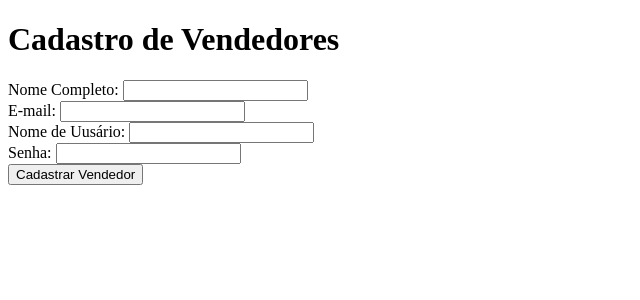
After one commit to bruninhaltorres/BestPy_luiza_code, a Django app: page /add_user/ in a window 1280 px wide. The commit adds this page. Shown: the top 300 px of the page, without its empty margins (0-640 px from the left). Run offline with Django 3.2, Linux system fonts and the light colour scheme.

Commit message:
Inserção de cadastro de vendedor e cadastro de produto

```diff
--- a/marketplace/app/forms.py
+++ b/marketplace/app/forms.py
@@ -1,4 +1,5 @@
 from django import forms
+from .models import Produtos, Vendedor
 
 class Product_Form(forms.Form):
     nome_produto = forms.CharField(max_length=100,
@@ -13,3 +14,11 @@ class Product_Form(forms.Form):
     preco = forms.FloatField(widget=forms.TextInput(
         attrs={'class':'form-control',
         'placeholder':'Valor do produto'}))
+
+class Produto_Form(forms.Form):
+    model = Produtos
+    fields = ('nome_produto','qtd_estoque','preco', 'ativo')
+
+class Vendedor_Form(forms.Form):
+    model = Vendedor
+    fields = ('nome_vendedor','email_vendedor','login_vendedor', 'senha_vendedor')
--- /dev/null
+++ b/marketplace/app/templates/app/add_user.html
@@ -0,0 +1,34 @@
+<!DOCTYPE html>
+<html lang="en">
+<head>
+    <meta charset="UTF-8">
+    <meta name="viewport" content="width=device-width, initial-scale=1.0">
+    <title>Cadastro de Vendedores</title>
+</head>
+<body>
+    <form method="POST">
+        {% csrf_token %}
+        <h1>Cadastro de Vendedores</h1>
+        <div class="form-group">
+            <label>Nome Completo:</label>
+            <input type="text" class="form-control" placeholder="" name="nome_vendedor">
+        </div>
+
+        <div class="form-group">
+            <label>E-mail:</label>
+            <input type="text" class="form-control" placeholder="" name="email_vendedor">
+        </div>
+
+        <div class="form-group">
+            <label>Nome de Uusário:</label>
+            <input type="text" class="form-control" placeholder="" name="login_vendedor">
+        </div>
+
+        <div class="form-group">
+            <label>Senha:</label>
+            <input type="password" class="form-control" placeholder="" name="senha_vendedor">
+        </div>
+        <input type="submit" value="Cadastrar Vendedor">
+    </form>
+</body>
+</html>
--- a/marketplace/app/templates/app/index.html
+++ b/marketplace/app/templates/app/index.html
@@ -3,10 +3,11 @@
 <head>
     <meta charset="UTF-8">
     <meta name="viewport" content="width=device-width, initial-scale=1.0">
-    <title>Document</title>
+    <title>BestPy</title>
 </head>
 <body>
-    <h1>LOGADO</h1>
+    <h1>Bem-vinda!</h1>
+    <a href="/add_product/">Cadastrar Novos Produtos</a>
     <a href="/logout/">Sair</a>
 </body>
 </html>
--- a/marketplace/app/templates/app/login.html
+++ b/marketplace/app/templates/app/login.html
@@ -3,7 +3,7 @@
 
 <head>
     <meta charset="utf-8">
-    <title>Market Place</title>
+    <title>Marketplace</title>
 </head>
 
 <body>
@@ -32,6 +32,7 @@
                             </div>
                         {% endfor %}
                         <button type="submit/" class="btn btn-green">Login</button>
+                        <a href="/add_user/">Cadastre-se</a>
                     </div>
                 </form>
             </div>
--- a/marketplace/app/views.py
+++ b/marketplace/app/views.py
@@ -1,5 +1,5 @@
 from django.shortcuts import render, redirect
-from .forms import Product_Form
+from .forms import Product_Form, Produto_Form, Vendedor_Form
 from .models import Produtos
 from django.views.decorators.http import require_POST
 from django.contrib.auth import authenticate, login, logout
@@ -10,16 +10,36 @@ from django.contrib.auth.decorators import login_required
 
 @login_required(login_url='/login/')
 def index(request):
-    my_item = Produtos.objects.order_by('id_produto')
-    form = Product_Form()
+    Produto = Produtos.objects.order_by('id_produto')
     context = {
-        'my_item':my_item,
-        'form': form
+        'Produtos':Produto,
     }
     return render(request,'app/index.html',context)
 
 def login_user(request):
     return render(request, 'login.html')
+
+def add_product(request):
+    if request.method == 'POST':
+        form = Produto_Form()
+        if form.is_valid():
+            produto = form.save(commit=False)
+            produto.save()
+            return redirect('/')
+    else:
+        form = Produto_Form()
+        return render(request,'app/add_product.html', {'form': form})
+
+def add_user(request):
+    if request.method == 'POST':
+        form = Vendedor_Form()
+        if form.is_valid():
+            vendedor = form.save(commit=False)
+            vendedor.save()
+            return redirect('/')
+    else:
+        form = Vendedor_Form()
+        return render(request,'app/add_user.html', {'form': form})
 
 @csrf_protect
 @require_POST
--- a/marketplace/marketplace/urls.py
+++ b/marketplace/marketplace/urls.py
@@ -19,9 +19,11 @@ from app import views
 
 urlpatterns = [
     path('admin/', admin.site.urls),
-    path('cadastro_produto/', include('app.urls')),
+    #path('cadastro_produto/', include('app.urls')),
     path('login/', views.login_user),
     path('login/submit/', views.submit_login),
     path('', views.index),
-    path('logout/', views.logout_user)
+    path('logout/', views.logout_user),
+    path('add_product/', views.add_product, name='add_product'),
+    path('add_user/', views.add_user, name='add_user'),
 ]
```
Also changed, not shown: marketplace/app/templates/app/add_product.html (added, +34 -0 lines), marketplace/db.sqlite3.
